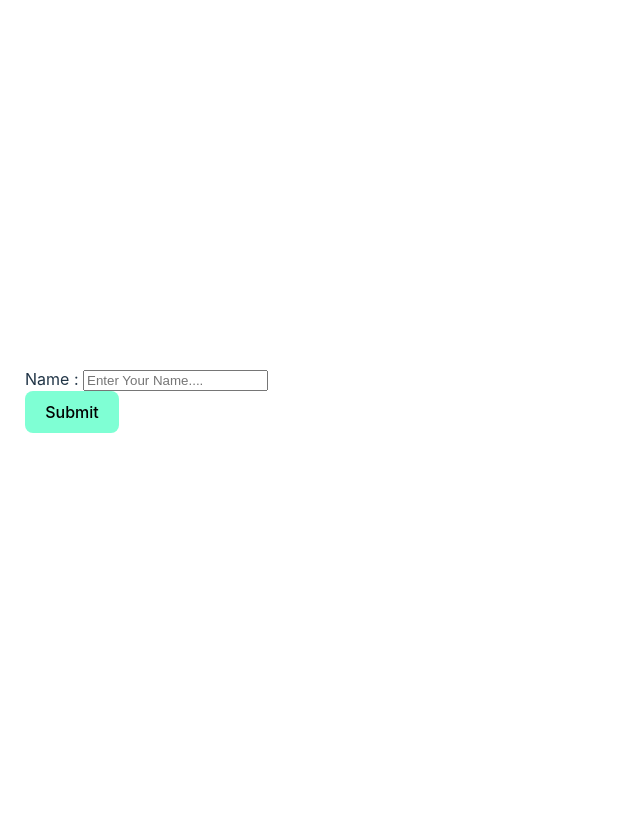
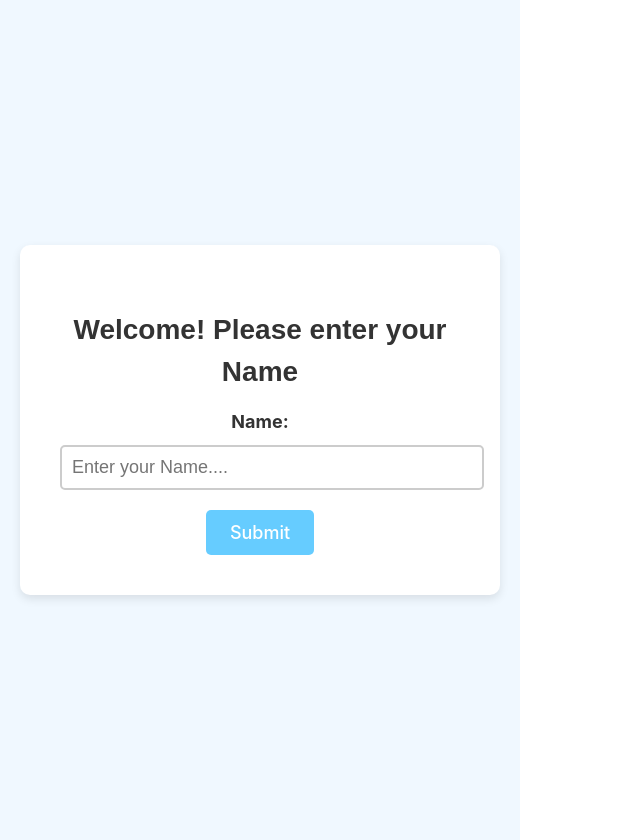
Before and after one commit to Raviteja2003/React-Learn, a React (Vite) app: page / in a window 1280 px wide. Shown: the whole page, without its empty margins (0-640 px from the left). Before the commit the page ends 800 px from the top, so only its background shows below. Built offline with nearby package versions, Linux system fonts and the light colour scheme.

Commit message:
React forms basic done

```diff
--- a/src/components/functionalComponents/React Forms/SimpleForm.jsx
+++ b/src/components/functionalComponents/React Forms/SimpleForm.jsx
@@ -15,12 +15,15 @@ function SimpleForm()
     }
 
     return(
-        <form onSubmit={handleSubmit} className="form-style">
-            <label>Name : </label>
-            <input type="text" value={name} onChange={handleChange} placeholder="Enter Your Name...."></input>
-            <br></br>
-            <button type="submit" className="button-styles">Submit</button>
-        </form>
+        <div className="form-container">
+            <form onSubmit={handleSubmit} className="form-style">
+               <h2 className="form-title">Welcome! Please enter your Name</h2>
+               <label className="label-style">Name:</label>
+               <input type="text" value={name} onChange={handleChange} placeholder="Enter your Name...." className="input-style"></input>
+               <br/>
+               <button type="submot" className="button-styles">Submit</button>
+            </form>
+        </div>
     )
 }
 
--- a/src/components/functionalComponents/React Forms/styles.css
+++ b/src/components/functionalComponents/React Forms/styles.css
@@ -1,12 +1,135 @@
-.form-style
-{
+/* Container to center the form */
+.form-container {
+    display: flex;
+    justify-content: center;
     align-items: center;
+    min-height: 100vh;
+    background-color: #f0f8ff;
+    padding: 20px;
+  }
 
-    justify-content: center;
-    padding: 25px 25px;
-}
+  /* Style for the form */
+  .form-style {
+    background-color: #ffffff;
+    padding: 30px;
+    border-radius: 10px;
+    box-shadow: 0 4px 10px rgba(0, 0, 0, 0.1);
+    width: 300px;
+    text-align: center;
+    transition: all 0.3s ease;
+  }
 
-.button-styles
-{
-    background-color: aquamarine;
-}
+  .form-style:hover {
+    transform: scale(1.05);
+  }
+
+  /* Form title */
+  .form-title {
+    color: #333;
+    font-size: 24px;
+    margin-bottom: 15px;
+    font-family: 'Arial', sans-serif;
+  }
+
+  /* Label styling */
+  .label-style {
+    font-size: 16px;
+    color: #333;
+    font-weight: bold;
+    margin-bottom: 5px;
+    display: block;
+  }
+
+  /* Input field styling */
+  .input-style {
+    width: 100%;
+    padding: 10px;
+    margin-top: 5px;
+    border: 2px solid #ccc;
+    border-radius: 5px;
+    font-size: 16px;
+    outline: none;
+    transition: border-color 0.3s ease;
+  }
+
+  .input-style:focus {
+    border-color: #66ccff;
+  }
+
+  /* Button styling */
+  .button-styles {
+    background-color: #66ccff;
+    color: white;
+    padding: 10px 20px;
+    border: none;
+    border-radius: 5px;
+    font-size: 16px;
+    cursor: pointer;
+    margin-top: 20px;
+    transition: background-color 0.3s ease;
+  }
+
+  .button-styles:hover {
+    background-color: #3389cc;
+  }
+
+  .button-styles:active {
+    background-color: #006f8e;
+  }
+
+  /* Media Query for Larger Screens (Laptops and Desktops) */
+  @media (min-width: 992px) {
+    .form-style {
+      width: 400px; /* Increase width on laptops */
+      padding: 40px;
+    }
+
+    .form-title {
+      font-size: 28px;
+    }
+
+    .label-style,
+    .input-style,
+    .button-styles {
+      font-size: 18px;
+    }
+
+    .button-styles {
+      padding: 12px 24px;
+    }
+  }
+
+  /* Media Query for Tablets (Medium Screens) */
+  @media (max-width: 768px) {
+    .form-style {
+      width: 90%;
+      padding: 20px;
+    }
+
+    .form-title {
+      font-size: 20px;
+    }
+
+    .button-styles {
+      padding: 8px 16px;
+      font-size: 14px;
+    }
+  }
+
+  /* Media Query for Small Screens (Mobile Devices) */
+  @media (max-width: 480px) {
+    .form-title {
+      font-size: 18px;
+    }
+
+    .label-style,
+    .input-style,
+    .button-styles {
+      font-size: 14px;
+    }
+
+    .input-style,
+    .button-styles {
+      padding: 8px;
+    }
+  }
```
